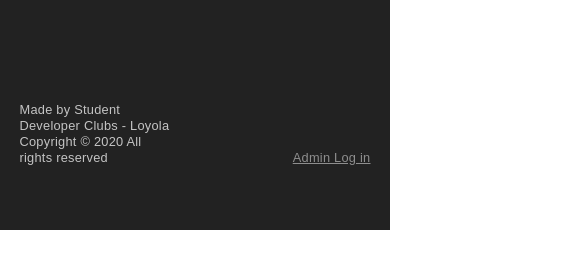
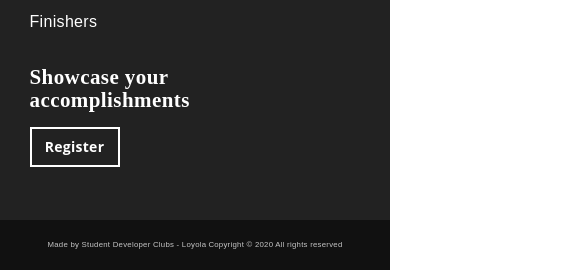
Before and after one commit to gdsc-loyola/qwiklabs-finishers-ph, a plain HTML site: page public/index.html in a window 390 px wide. Shown: the part 2032-2302 px from the top of the page, 585 px wide, since content can reach past the window. Before the commit the page ends 2262 px from the top, so only its background shows below. Drawn offline with Linux system fonts and the light colour scheme; some packages are replaced by stand-ins of ours.

Commit message:
footer mobile responsive

```diff
--- a/public/index.html
+++ b/public/index.html
@@ -234,6 +234,10 @@
         <a href="quests.html">Quests</a>
         <a href="#">Finishers</a>
         <a href="register.html">Register</a>
+        <div class="reg-mobile">
+          <h1>Showcase your <br> accomplishments</h1>
+          <a href="register.html"><button>Register</button></a>
+        </div>
       </div>
     </div>
     <div class="footer-container-lower">
--- a/public/stylesheets/main.css
+++ b/public/stylesheets/main.css
@@ -672,7 +672,7 @@ margin-top: 0;
 /*FOR FOOTER*/
 footer {
     background: #222222;
-    height: 360px;
+    height: 400px;
     display: flex;
     flex-direction: column;
     position: relative;
@@ -720,6 +720,48 @@ footer #footer-finisher {
     margin-left: 64px;
 }
 
+.reg-mobile{
+    display: none;
+    padding: 10px 0;
+    font-family: Google Sans;
+    font-style: normal;
+    font-weight: bold;
+    font-size: 18px;
+    line-height: 23px;
+    letter-spacing: 0.02em;
+    color: #FFFFFF;
+    margin: 10px 0;
+}
+
+.reg-mobile h1{
+    font-family: Google Sans;
+    font-style: normal;
+    font-weight: bold;
+    font-size: 21px;
+    line-height: 23px;
+    letter-spacing: 0.02em;
+    color: #FFFFFF;
+}
+
+
+.reg-mobile button{
+    display: flex;
+    justify-content: center;
+    align-items: center;
+    width: 90px;
+    height: 40px;
+    border: 2px solid white;
+    font-family: 'Open sans', sans-serif;
+    font-style: normal;
+    font-weight: bold;
+    font-size: 14px;
+    line-height: 18px;
+    letter-spacing: 0.02em;
+    color: #FFFFFF;
+    background-color: transparent;
+}
+
+
 .footer-container-lower {
 
     width: 90%;
@@ -761,3 +803,56 @@ footer #footer-finisher {
     letter-spacing: 0.02em;
     color: #8E8E8E;
 }
+
+@media screen and (max-width: 700px) {
+    .footer-container {
+        padding-top: 34px;
+        padding-left: 10px;
+    }
+
+    .footer-container{
+        flex-direction: column;
+    }
+
+    .footer-secondary{
+        flex-direction: column;
+    }
+
+    .footer-secondary a{
+        margin: 15px 0 0 0;
+    }
+
+    .footer-secondary a:nth-child(4){
+        display: none;
+    }
+
+    .reg-mobile{
+        display: block;
+    }
+
+    .footer-container-lower{
+        left: 0;
+        width: 100%;
+    }
+
+    .footer-container-lower div:first-child{
+        display: flex;
+        justify-content: center;
+        align-items: center;
+        position: absolute;
+        bottom: 0;
+        left: 0;
+        width: 100%;
+        height: 50px;
+        font-size: 2vw;
+        background-color: #111111;
+    }
+
+    .footer-container-lower p:first-child{
+        margin-right: 2px;
+    }
+
+    .footer-container-lower .login-container {
+        display: none;
+    }
+}
```
